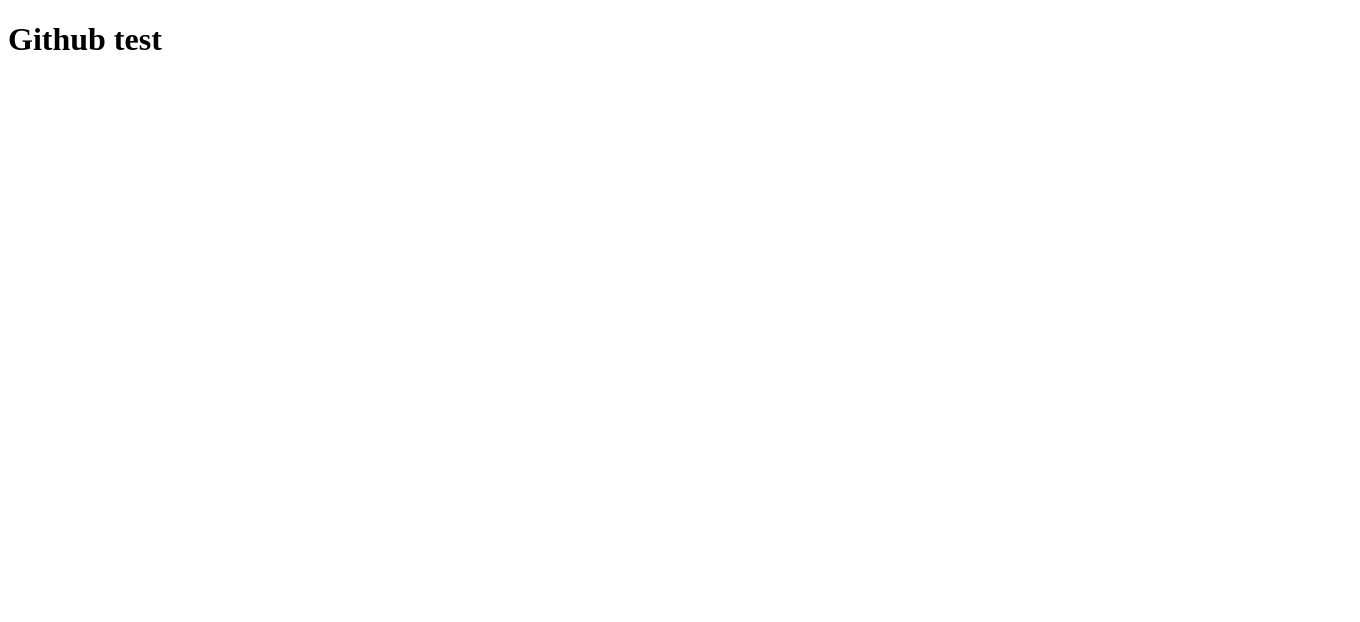
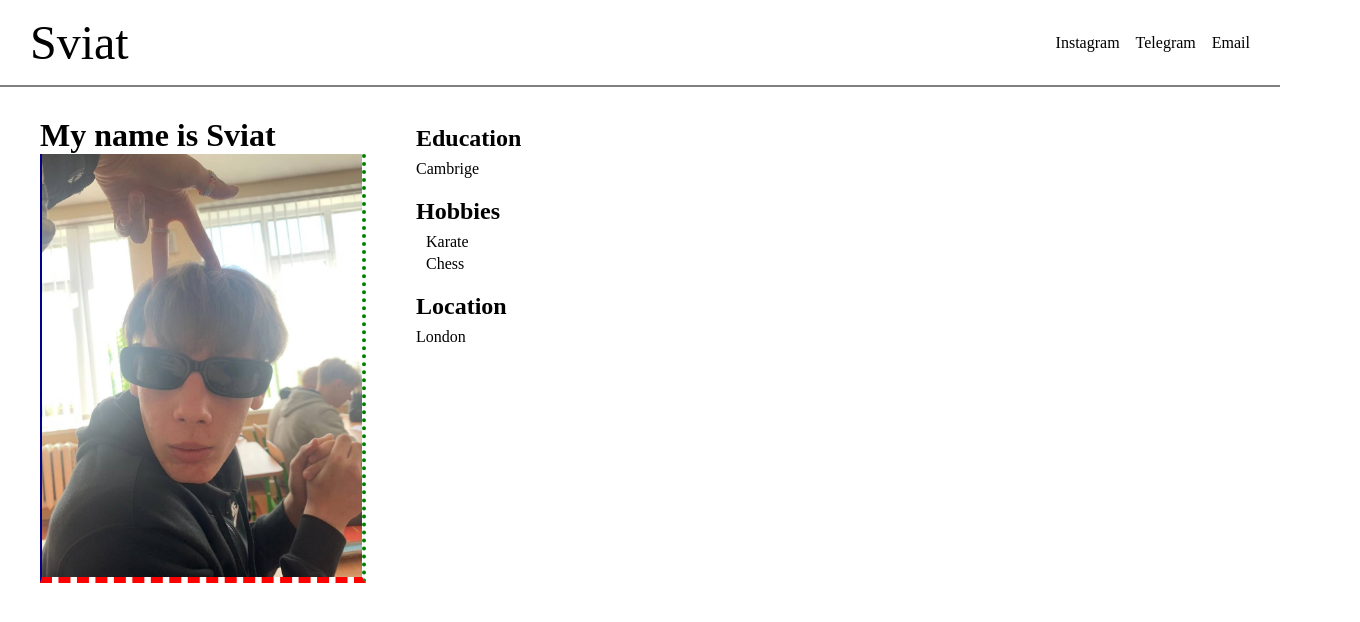
Before and after one commit to Sviatoslav2121/html-css, a plain HTML site: page index.html in a window 1280 px wide. Shown: the whole page, 1360 px wide, since content can reach past the window. Drawn offline with Linux system fonts and the light colour scheme.

Commit message:
hero update

```diff
--- a/index.html
+++ b/index.html
@@ -1,11 +1,68 @@
 <!DOCTYPE html>
 <html lang="en">
   <head>
+    <link
+      rel="icon"
+      type="image/svg"
+      href="./images/extra-bed-16x16.svg"
+      sizes="16x16"
+    />
     <meta charset="UTF-8" />
     <meta name="viewport" content="width=device-width, initial-scale=1.0" />
-    <title>Document</title>
+    <title>Sviat</title>
+    <link rel="stylesheet" href="./styles.css" />
   </head>
   <body>
-    <h1>Github test</h1>
+    <header class="header">
+      <a class="my-name" href="./Index.html">Sviat</a>
+      <ul class="my-social">
+        <li class="my-social-iteam">
+          <a
+            class="my-social-link"
+            href="https://www.instagram.com/"
+            target="_blank"
+            >Instagram</a
+          >
+        </li>
+        <li class="my-social-iteam">
+          <a class="my-social-link" href="tel:+380976214750" target="_blank"
+            >Telegram</a
+          >
+        </li>
+        <li class="my-social-iteam">
+          <a
+            class="my-social-link"
+            target="_blank"
+            href="mailto:svjatoslav200713@gmail.com"
+            >Email
+          </a>
+        </li>
+      </ul>
+    </header>
+    <main>
+      <div class="hero container">
+        <div class="main-info">
+          <h1 class="hero-name">My name is Sviat</h1>
+          <img class="hero-photo" src="./images/my-photo.jpeg" alt="My photo" />
+        </div>
+        <div class="side-info">
+          <div class="side-info-part">
+            <h2 class="side-info-title">Education</h2>
+            <p class="side-info-text">Cambrige</p>
+          </div>
+          <div class="side-info-part">
+            <h2 class="side-info-title">Hobbies</h2>
+            <ul class="side-info-list">
+              <li class="side-info-item">Karate</li>
+              <li class="side-info-item">Chess</li>
+            </ul>
+          </div>
+          <div class="side-info-part">
+            <h2 class="side-info-title">Location</h2>
+            <p class="side-info-text">London</p>
+          </div>
+        </div>
+      </div>
+    </main>
   </body>
 </html>
--- /dev/null
+++ b/styles.css
@@ -0,0 +1,114 @@
+body {
+  margin: 0;
+  padding: 0;
+}
+
+h1,
+h2,
+h3,
+h4,
+h5,
+h6,
+p {
+  margin: 0;
+}
+
+a {
+  text-decoration: none;
+  color: currentColor;
+}
+
+ul {
+  list-style-type: none;
+  padding: 0;
+  margin: 0;
+}
+
+.container {
+  margin: 0 auto;
+  min-width: 1280px;
+  padding: 20px 40px;
+}
+
+.text {
+  background-color: blue;
+}
+
+.desc {
+  color: grey;
+}
+
+.header {
+  margin-bottom: 10px;
+  display: flex;
+  justify-content: space-between;
+  padding: 15px 30px;
+  align-items: center;
+  border-bottom: 2px solid grey;
+}
+
+.my-name {
+  font-size: 48px;
+}
+
+.my-name:hover {
+  color: brown;
+}
+
+.my-social {
+  display: flex;
+  gap: 16px;
+}
+.my-social-iteam {
+}
+.my-social-link:hover {
+  color: brown;
+}
+
+.hero {
+  display: flex;
+  gap: 50px;
+  align-items: baseline;
+}
+
+.hero-name {
+}
+.hero-photo {
+  width: 320px;
+  transition: transform 500ms ease-in-out;
+  border-left: 2px solid darkblue;
+  border-bottom: 6px dashed red;
+  border-right: 4px dotted green;
+}
+
+.hero-photo:hover {
+  transform: rotate(360deg);
+}
+
+.side-info {
+  display: flex;
+  flex-direction: column;
+  gap: 20px;
+}
+
+.side-info-part {
+  transition: background-color 300ms ease-in-out 150ms;
+}
+
+.side-info-part:hover {
+  background-color: aqua;
+}
+
+.side-info-title {
+  margin-bottom: 8px;
+}
+.side-info-text {
+}
+.side-info-list {
+  display: flex;
+  flex-direction: column;
+  gap: 4px;
+  padding-left: 10px;
+}
+.side-info-item {
+}
```
Also changed, not shown: images/extra-bed-16x16.svg (added), images/my-photo.jpeg (added).
